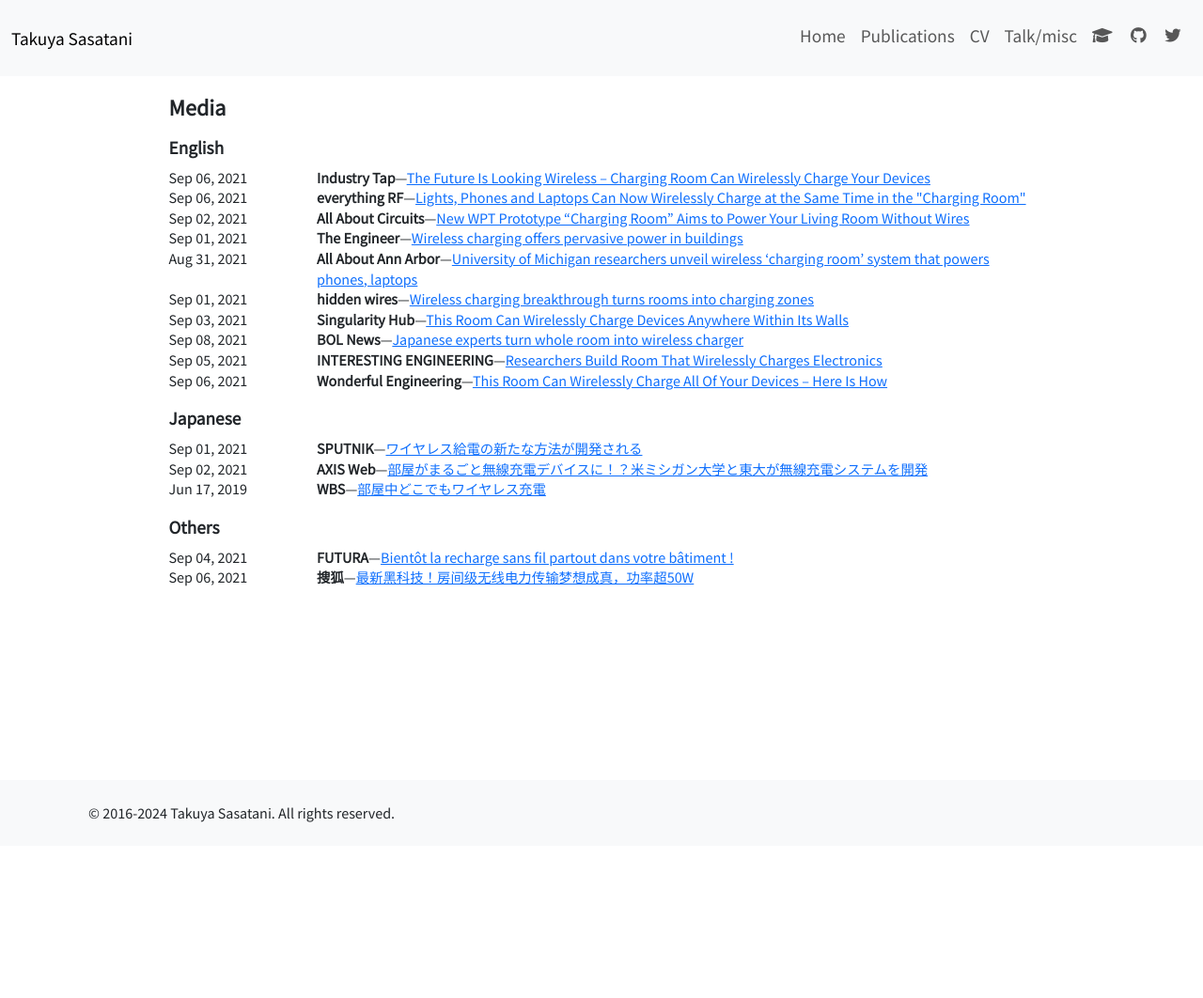
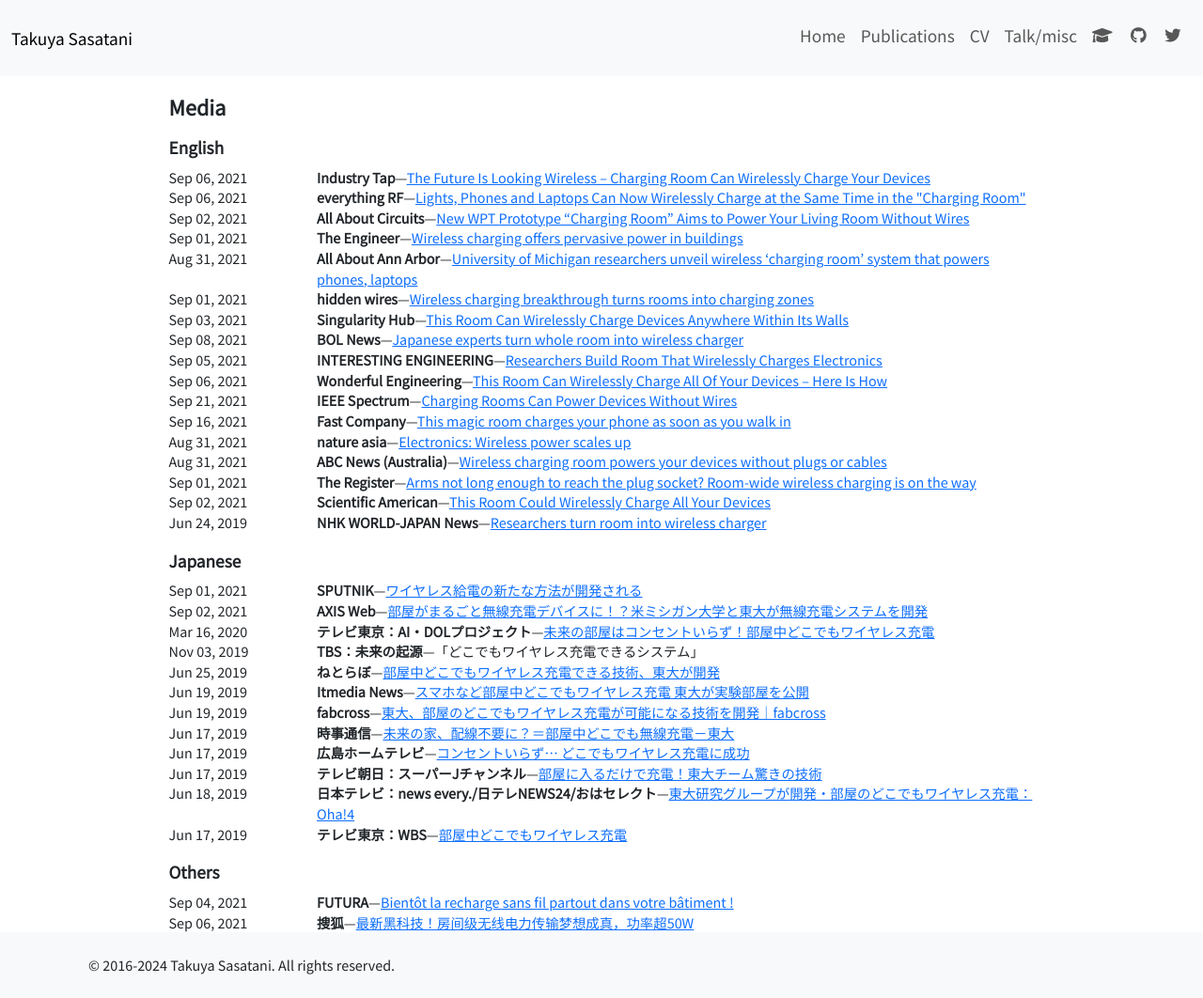
Before and after one commit to t-sasatani/t-sasatani.github.io, a Jekyll site: the page built from _pages/media.md, in a window 1280 px wide. Shown: the whole page at 94% size. Built offline with Jekyll 4.4.1, drawn with Linux system fonts in a browser that asks for light colours; before the commit the page ends 900 px from its top, so only the background shows below that.

Commit message:
Update publications data

```diff
--- a/_data/media.yml
+++ b/_data/media.yml
@@ -1,33 +1,33 @@
 ---
 - date: '2019-6-17'
-  media: WBS
+  media: テレビ東京：WBS
   title: 部屋中どこでもワイヤレス充電
   type: TV
   language: jp
   url: https://www.tv-tokyo.co.jp/mv/wbs/newsl/post_179498/
   _internal:
-- date:
-  media: 日本テレビ（news every./日テレNEWS24）
-  title: 部屋のどこでもワイヤレス充電 東大が開発
+- date: '2019-6-18'
+  media: 日本テレビ：news every./日テレNEWS24/おはセレクト
+  title: '東大研究グループが開発・部屋のどこでもワイヤレス充電：Oha!4 '
   type: TV
   language: jp
   url: https://headlines.yahoo.co.jp/videonews/nnn?a=20190617-00000413-nnn-soci
   _internal:
-- date:
-  media: テレビ朝日
-  title: スーパーJチャンネル 部屋に入るだけで充電！東大チーム驚きの技術
+- date: '2019-6-17'
+  media: テレビ朝日：スーパーJチャンネル
+  title: 部屋に入るだけで充電！東大チーム驚きの技術
   type: TV
   language: jp
   url: https://headlines.yahoo.co.jp/videonews/ann?a=20190617-00000054-ann-soci
   _internal:
-- date:
+- date: '2019-6-17'
   media: 広島ホームテレビ
   title: コンセントいらず… どこでもワイヤレス充電に成功
   type: TV
   language: jp
   url: https://www.home-tv.co.jp/news/content/?news_id=000157298
   _internal:
-- date:
+- date: '2019-6-17'
   media: 時事通信
   title: 未来の家、配線不要に？＝部屋中どこでも無線充電－東大
   type: TV
@@ -104,14 +104,14 @@
   language: other
   url: https://www.deingenieur.nl/artikel/de-hele-woonkamer-wordt-een-oplader
   _internal:
-- date:
+- date: '2019-6-19'
   media: fabcross
   title: 東大、部屋のどこでもワイヤレス充電が可能になる技術を開発｜fabcross
   type: Web
   language: jp
   url: https://fabcross.jp/news/2019/20190619_eratokawahara_wirelesspowersupply.html
   _internal:
-- date:
+- date: '2019-6-19'
   media: Itmedia News
   title: スマホなど部屋中どこでもワイヤレス充電 東大が実験部屋を公開
   type: Web
@@ -153,7 +153,7 @@
   language: other
   url: https://m.weibo.cn/1642634100/4386718704645453
   _internal:
-- date:
+- date: '2019-6-24'
   media: NHK WORLD-JAPAN News
   title: Researchers turn room into wireless charger
   type: TV
@@ -174,7 +174,7 @@
   language: jp
   url:
   _internal: 朝刊9面 科学技術
-- date:
+- date: '2019-6-25'
   media: ねとらぼ
   title: 部屋中どこでもワイヤレス充電できる技術、東大が開発
   type: Web
@@ -188,21 +188,21 @@
   language: jp
   url: https://bae.dentsutec.co.jp/articles/charging/
   _internal:
-- date:
-  media: TBS 未来の起源
-  title: 未来の起源「どこでもワイヤレス充電できるシステム」
+- date: '2019-11-3'
+  media: TBS：未来の起源
+  title: "「どこでもワイヤレス充電できるシステム」"
   type: TV
   language: jp
   url:
   _internal:
-- date:
-  media: テレビ東京 AI・DOLプロジェクト（エーアイドルプロジェクト）
-  title: AI・DOLプロジェクト　 未来の部屋はコンセントいらず！部屋中どこでもワイヤレス充電
+- date: '2020-3-16'
+  media: テレビ東京：AI・DOLプロジェクト
+  title: 未来の部屋はコンセントいらず！部屋中どこでもワイヤレス充電
   type: TV
   language: jp
   url: https://www.tv-tokyo.co.jp/broad_tvtokyo/program/detail/202003/21135_202003162500.html
   _internal:
-- date:
+- date: '2021-9-2'
   media: Scientific American
   title: This Room Could Wirelessly Charge All Your Devices
   type: Web
@@ -223,7 +223,7 @@
   language: other
   url: https://videnskab.dk/teknologi-innovation/japansk-oplader-rum-giver-traadloes-stroem-til-baade-en-lampe-vifte-og-mobil
   _internal:
-- date:
+- date: '2021-9-1'
   media: The Register
   title: Arms not long enough to reach the plug socket? Room-wide wireless charging
     is on the way
@@ -231,7 +231,7 @@
   language: en
   url: https://www.theregister.com/2021/09/01/wireless_charging_tech_paper/
   _internal:
-- date:
+- date: '2021-8-31'
   media: ABC News (Australia)
   title: Wireless charging room powers your devices without plugs or cables
   type: TV
@@ -253,7 +253,7 @@
   language: en
   url: https://www.futurity.org/charging-room-wireless-electricity-power-2619972/?utm_source=rss&utm_medium=rss&utm_campaign=charging-room-wireless-electricity-power-2619972
   _internal:
-- date:
+- date: '2021-8-31'
   media: nature asia
   title: 'Electronics: Wireless power scales up'
   type: Web
@@ -375,14 +375,14 @@
   language: other
   url: https://ab-news.ru/2021/08/31/pomeshhenie-dlya-besprovodnoj-zaryadki/
   _internal:
-- date:
+- date: '2021-9-16'
   media: Fast Company
   title: This magic room charges your phone as soon as you walk in
   type: Web
   language: en
   url: https://www.fastcompany.com/90676884/this-magic-room-charges-your-phone-as-soon-as-you-walk-in
   _internal:
-- date:
+- date: '2021-9-21'
   media: IEEE Spectrum
   title: Charging Rooms Can Power Devices Without Wires
   type: Web
```
